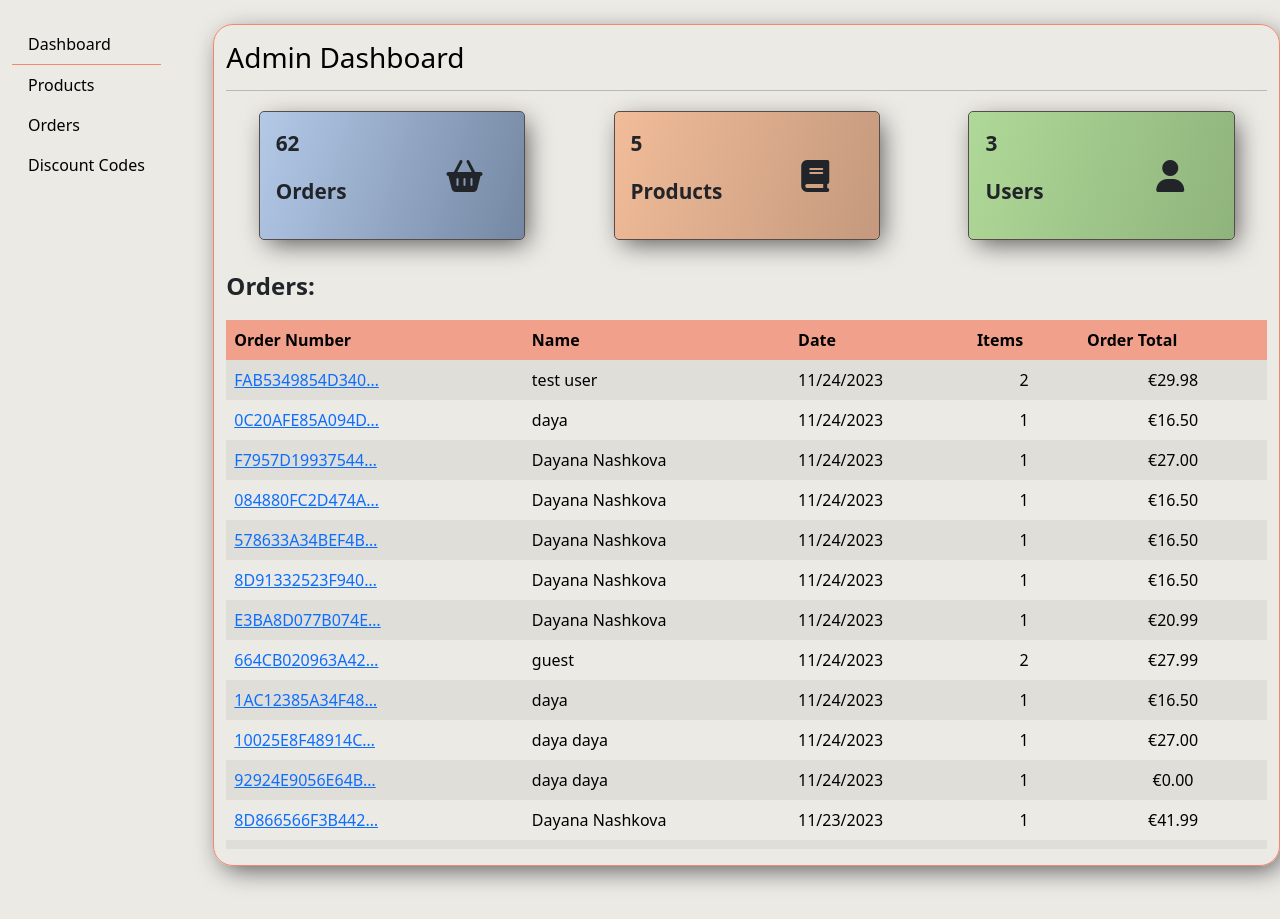
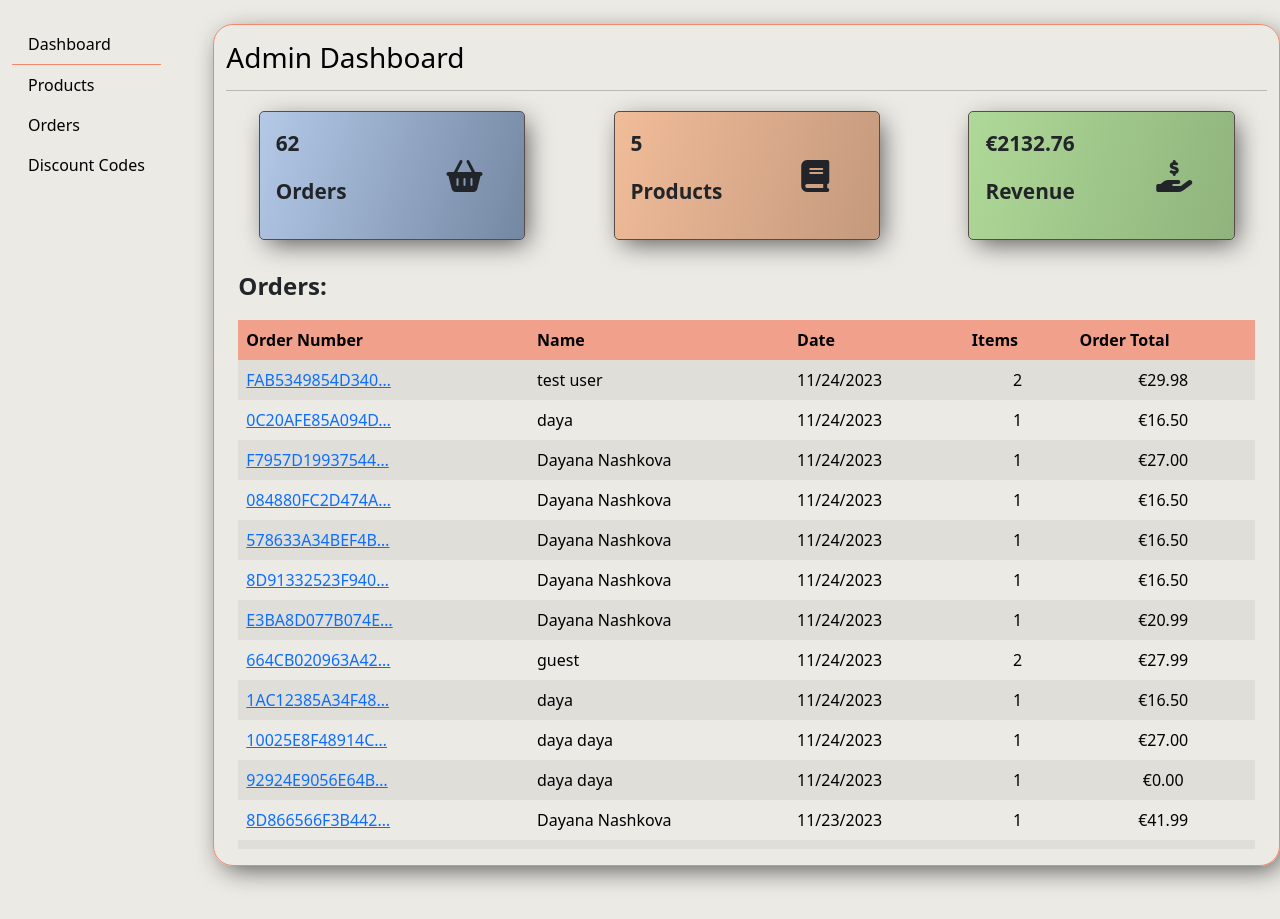
Before and after one commit to Dayana-N/Book-Heaven-PP5, a Django app: page /admin_panel/dashboard/ in a window 1280 px wide. Shown: the part 149-1068 px from the top of the page. Run offline with Django 3.2, Linux system fonts and the light colour scheme; data comes from the database, SQL or seed files in the repository; both versions use the stored data as it was after the commit; some libraries are stand-ins or nearby versions.

Commit message:
feat: add revenue on admin dashboard #23

```diff
--- a/admin_panel/templates/admin_panel/admin_dashboard.html
+++ b/admin_panel/templates/admin_panel/admin_dashboard.html
@@ -25,10 +25,10 @@
     <div class="col-10 col-md-3 stats-container users p-3 my-1">
         <div class="row">
             <div class="col-8">
-                <p class="fw-bold">{{ users_count }}</p>
-                <p class="fw-bold">Users</p>
+                <p class="fw-bold">€{{ total|floatformat:2 }}</p>
+                <p class="fw-bold">Revenue</p>
             </div>
-            <div class="col-4 my-auto"><i class="fa-solid fa-user fa-2xl"></i></div>
+            <div class="col-4 my-auto"><i class="fa-solid fa-hand-holding-dollar fa-2xl"></i>
             </div>
         </div>
 
--- a/admin_panel/views.py
+++ b/admin_panel/views.py
@@ -1,3 +1,4 @@
+from django.db.models import Sum
 from django.shortcuts import render
 
 from checkout.models import Order
@@ -11,9 +12,11 @@ def admin_dashboard(request):
     orders = Order.objects.all().order_by('-date')
     orders_count = orders.count()
     books_count = Book.objects.all().count()
-    users_count = UserProfile.objects.all().count()
+    total_grand_total = Order.objects.aggregate(
+        total_grand_total=Sum('grand_total'))
+    grand_total_sum = total_grand_total['total_grand_total']
     context = {'orders': orders,
                'orders_count': orders_count,
                'books_count': books_count,
-               'users_count': users_count, }
+               'total': grand_total_sum, }
     return render(request, 'admin_panel/admin_dashboard.html', context)
```
Also changed, not shown: db.sqlite3. Lines whose indentation alone changed are shown as unchanged.
